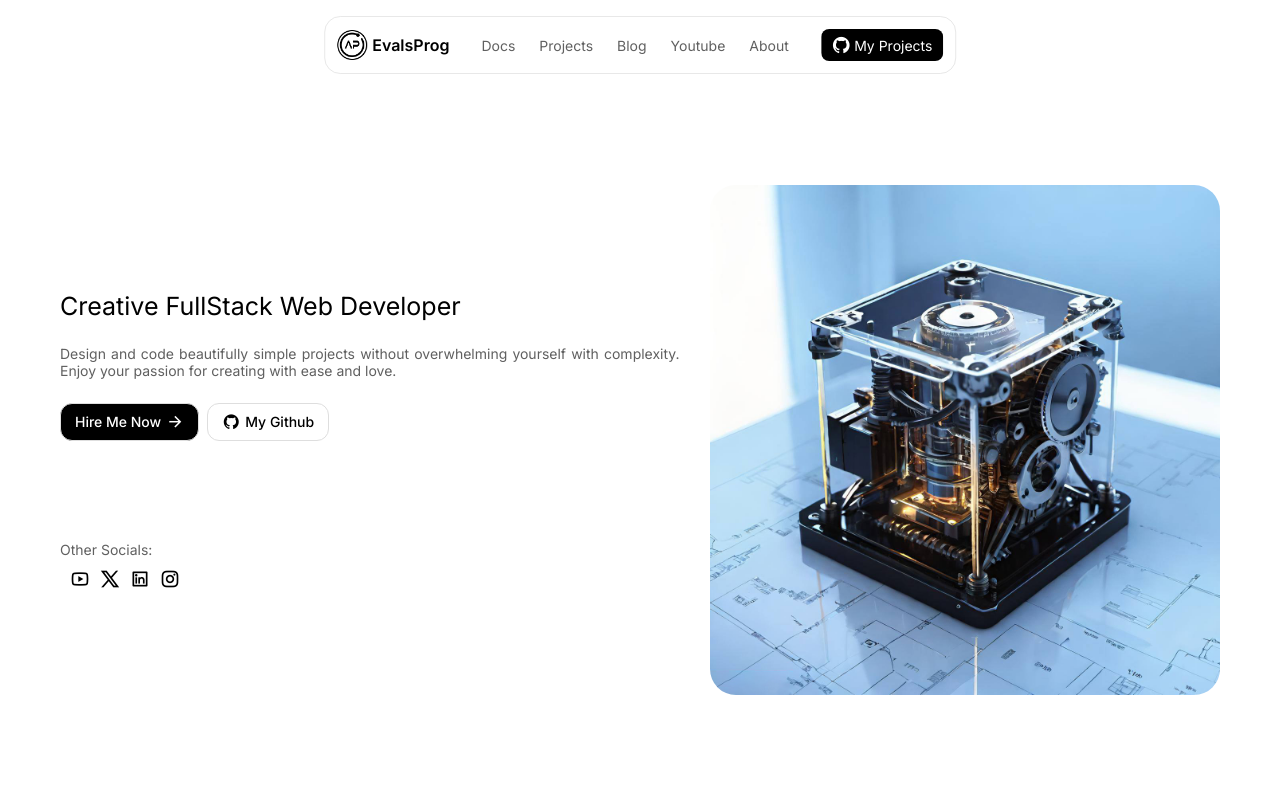
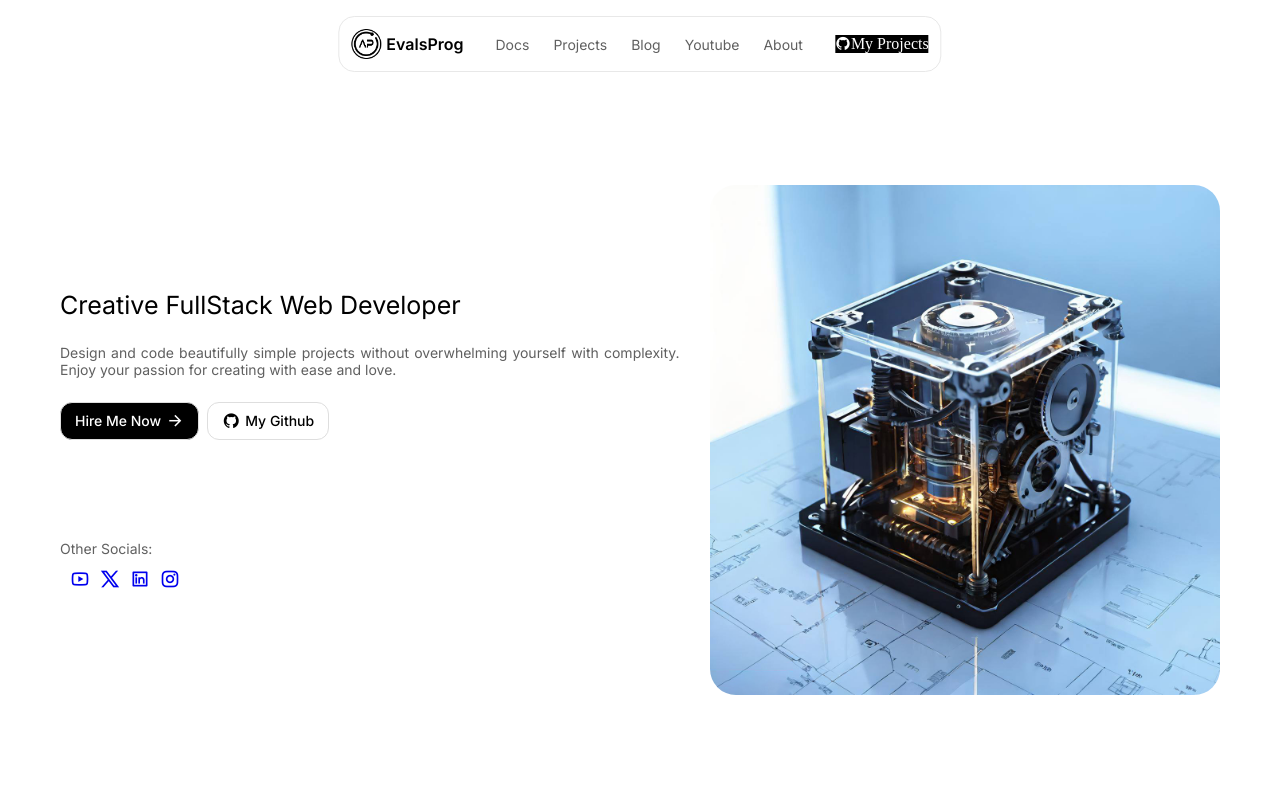
Before and after one commit to Eval04/personal-portofolio, a plain HTML site: page index.html in a window 1280 px wide. Shown: the top 800 px of the page. Drawn offline with nearby package versions, Linux system fonts and the light colour scheme.

Commit message:
add lain lain lah

```diff
--- a/index.html
+++ b/index.html
@@ -23,7 +23,7 @@
             <a href="#">Youtube</a>
             <a href="#">About</a>
         </div>
-        <button><i class="ri-github-fill" href="https://github.com/Eval04"></i> My Projects</button>
+        <a href="https://github.com/Eval04" class="ri-github-fill"  style="background-color: black; color: white;">My Projects</a>
     </nav>
 
     <div class="hero">
@@ -38,16 +38,16 @@
 
                 <div class="buttons">
                     <button class="doc">Hire Me Now <i class="ri-arrow-right-line"></i></button>
-                    <button class="git"><i class="ri-github-fill" href="https://github.com/Eval04"></i> My Github</button>
+                    <button href="https://github.com/Eval04" class="git"><i  class="ri-github-fill"></i> My Github</button>
                 </div>
             </div>
             <div class="bottom">
                 <p>Other Socials:</p>
                 <div class="icons">
-                    <i class="ri-youtube-line"></i>
-                    <i class="ri-twitter-x-line"></i>
-                    <i class="ri-linkedin-box-line"></i>
-                    <i class="ri-instagram-line"></i>
+                    <a href="https://www.youtube.com/@EvalsProg"><i class="ri-youtube-line"></i></a>
+                    <a href="https://twitter.com/EvalsProg"><i class="ri-twitter-x-line"></i></a>
+                    <a href="https://www.linkedin.com/in/evalsprog"><i class="ri-linkedin-box-line"></i></a>
+                    <a href="https://www.instagram.com/evalsprog"><i class="ri-instagram-line"></i></a>
                 </div>
             </div>
         </div>
@@ -139,7 +139,7 @@
     <footer>
         <a href="#">Terms of Service</a>
         <a href="#">Privacy Policy</a>
-        <p>© 2024 AsmrProg Youtube Channel.</p>
+        <p>© 2024 EvalsProg.</p>
     </footer>
 
 </body>
```
